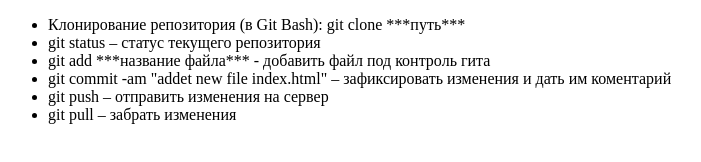
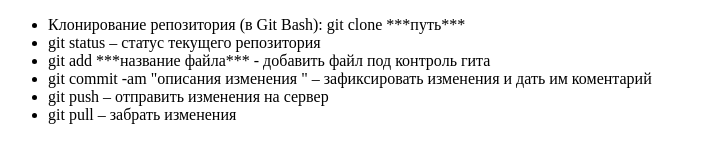
Before and after one commit to Holden142/git-lasson, a plain HTML site: page index.html in a window 1280 px wide. Shown: the whole page, without its empty margins (0-701 px from the left). Drawn offline with Linux system fonts and the light colour scheme.

Commit message:
Signed-off-by: Danik142 <igordankov1@gmail.com>

```diff
--- a/index.html
+++ b/index.html
@@ -10,7 +10,7 @@
     <li>Клонирование репозитория (в Git Bash): git clone ***путь*** </li>
     <li>git status – статус текущего репозитория</li>
     <li>git add ***название файла*** - добавить файл под контроль гита</li>
-      <li>git commit -am "addet new file index.html" – зафиксировать изменения и дать им коментарий</li>
+      <li>git commit -am "описания изменения " – зафиксировать изменения и дать им коментарий</li>
       <li>git push – отправить изменения на сервер </li>
       <li>git pull – забрать изменения</li>
   </ul>
```
